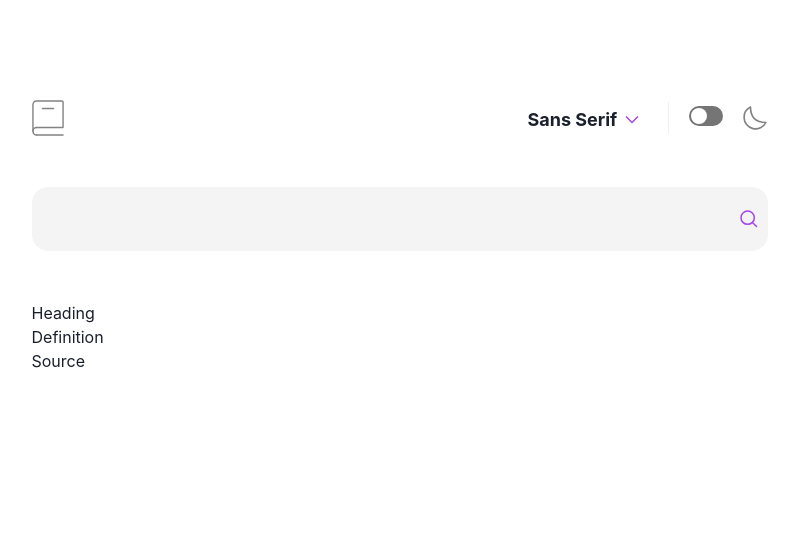
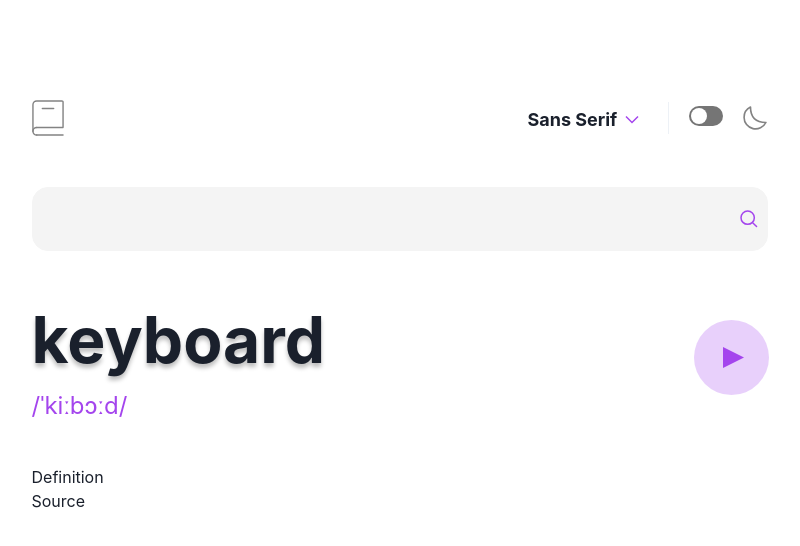
Before and after one commit to adriana-s-c/dictionary-web-app, a React (Create React App) app: page / in a window 1280 px wide. Shown: the top 546 px of the page, without its empty margins (240-1040 px from the left). Built offline with nearby package versions, Linux system fonts and the light colour scheme.

Commit message:
Add Heading, Pronunciation and Play Icon

```diff
--- a/src/components/DictionaryApp/WordPage/Heading/index.tsx
+++ b/src/components/DictionaryApp/WordPage/Heading/index.tsx
@@ -1,6 +1,32 @@
 import * as React from "react";
-import { Box } from "@chakra-ui/react";
+import { Box, Text, Img } from "@chakra-ui/react";
+import playSound from "../../../../images/icon-play.svg";
 
 export function Heading() {
-  return <Box>Heading</Box>;
+  return (
+    <Box
+      display="flex"
+      flexDir="row"
+      w="737px"
+      h="114px"
+      justifyContent="space-between"
+      alignItems="center"
+      marginBottom="50px"
+    >
+      <Box display="flex" flexDir="column">
+        <Text
+          color="2D2D2D"
+          fontSize="64px"
+          fontWeight="700"
+          textShadow="0px 4px 4px #00000040"
+        >
+          keyboard
+        </Text>
+        <Text fontSize="24px" color="#A445ED">
+          /ˈkiːbɔːd/
+        </Text>
+      </Box>
+      <Img src={playSound} alt="play" w="75px" h="75px" />
+    </Box>
+  );
 }
```
